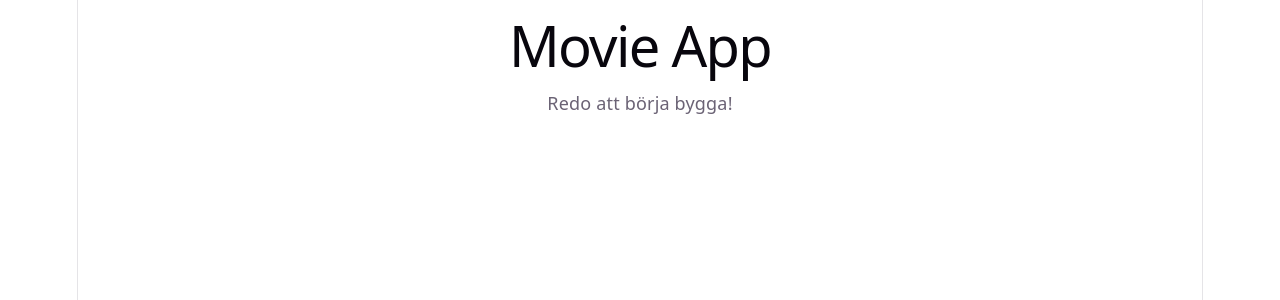
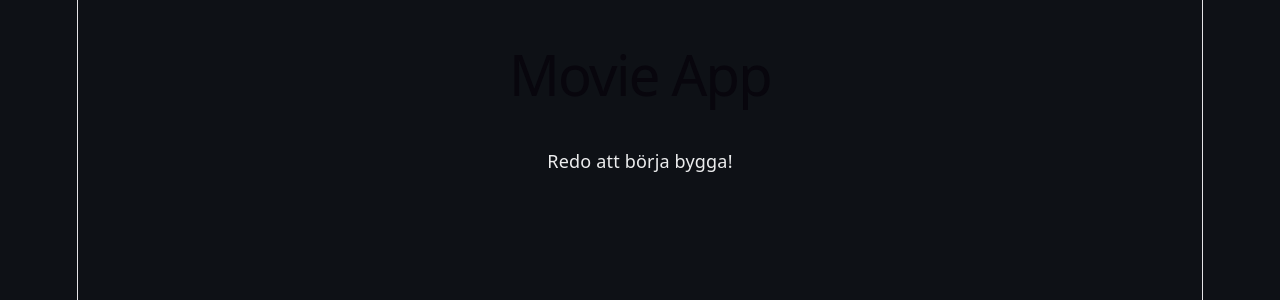
Before and after one commit to Burra17/movie-app, a React (Vite) app: page / in a window 1280 px wide. Shown: the top 300 px of the page. Built offline with nearby package versions, Linux system fonts and the light colour scheme.

Commit message:
Satt upp Material UI-tema med colors, theme och CssBaseline

```diff
--- a/src/main.tsx
+++ b/src/main.tsx
@@ -1,10 +1,20 @@
 import { StrictMode } from 'react';
 import { createRoot } from 'react-dom/client';
+import CssBaseline from '@mui/material/CssBaseline';
+import { ThemeProvider } from '@mui/material/styles';
+import App from './App.tsx';
+import { theme } from './styles/theme';
 import './index.css';
-import App from './App.tsx';
 
 createRoot(document.getElementById('root')!).render(
   <StrictMode>
-    <App />
+    {/* ThemeProvider gör temat tillgängligt för alla komponenter längre ner i trädet. */}
+    <ThemeProvider theme={theme}>
+      {/* CssBaseline nollställer webbläsarens standardstilar (t.ex. marginalen på
+          body) och målar bakgrunden med palette.background.default. Den måste
+          ligga innanför ThemeProvider för att komma åt temats färger. */}
+      <CssBaseline />
+      <App />
+    </ThemeProvider>
   </StrictMode>,
 );
--- a/src/styles/colors.tsx
+++ b/src/styles/colors.tsx
@@ -0,0 +1,33 @@
+/**
+ * Projektets råa färgvärden. Det här är enda stället i kodbasen där en hex-kod
+ * får stå skriven — allt annat hämtar färgerna via temat i theme.tsx.
+ */
+export const colors = {
+  // Bakgrunder. Helsvart ger hård kontrast mot vit text, därför en mörk blågrå
+  // botten och ett ljusare lager för kort och paneler som ska lyfta från sidan.
+  backgroundDefault: '#0E1116',
+  backgroundPaper: '#171C24',
+
+  // Accentfärg för knappar, aktiva länkar och fokusmarkeringar. Nyansen är vald
+  // så att vit text på färgen når WCAG AA (4.7:1) — en ljusare röd hade sett
+  // piggare ut men fallit under gränsen.
+  primaryMain: '#D33A40',
+  primaryLight: '#E8676C',
+  primaryDark: '#9E2A2E',
+
+  // Sekundär accent för betyg och etiketter. Ska synas utan att konkurrera med
+  // den primära färgen. MUI väljer automatiskt mörk text ovanpå den här.
+  secondaryMain: '#F5B53F',
+  secondaryLight: '#FFC96B',
+  secondaryDark: '#C08A22',
+
+  // Text. Ren vit (#FFFFFF) flimrar mot mörk bakgrund, därför en bruten vit.
+  // Den sekundära nyansen används för metadata som årtal och speltid.
+  textPrimary: '#ECEDEE',
+  textSecondary: '#9BA1A6',
+
+  // Statusfärger och avgränsare.
+  error: '#FF6369',
+  success: '#46A758',
+  divider: 'rgba(255, 255, 255, 0.12)',
+} as const;
--- a/src/styles/theme.tsx
+++ b/src/styles/theme.tsx
@@ -0,0 +1,66 @@
+import { createTheme } from '@mui/material/styles';
+import { colors } from './colors';
+
+/**
+ * Appens bastema. Varje komponent hämtar sina färger, avstånd och typsnitt
+ * härifrån — via sx-propen, styled() eller useTheme() — så att en ändring här
+ * slår igenom i hela appen.
+ */
+export const theme = createTheme({
+  palette: {
+    // 'dark' gör mer än att byta bakgrund: MUI räknar om skuggor, hover-lägen
+    // och disabled-färger så att de fungerar mot en mörk yta.
+    mode: 'dark',
+    primary: {
+      main: colors.primaryMain,
+      light: colors.primaryLight,
+      dark: colors.primaryDark,
+    },
+    secondary: {
+      main: colors.secondaryMain,
+      light: colors.secondaryLight,
+      dark: colors.secondaryDark,
+    },
+    background: {
+      default: colors.backgroundDefault,
+      paper: colors.backgroundPaper,
+    },
+    text: {
+      primary: colors.textPrimary,
+      secondary: colors.textSecondary,
+    },
+    error: { main: colors.error },
+    success: { main: colors.success },
+    divider: colors.divider,
+  },
+
+  // Rundade hörn på kort, knappar och dialoger. MUI multiplicerar värdet på
+  // vissa komponenter, så 8 ger 8px på en knapp och mer på ett kort.
+  shape: {
+    borderRadius: 8,
+  },
+
+  typography: {
+    // Systemtypsnitt istället för ett webbtypsnitt: inget extra nätverksanrop
+    // och ingen textflimring medan sidan laddar.
+    fontFamily: "system-ui, 'Segoe UI', Roboto, Helvetica, Arial, sans-serif",
+    h1: { fontSize: '2.5rem', fontWeight: 700 },
+    h2: { fontSize: '2rem', fontWeight: 700 },
+    h3: { fontSize: '1.5rem', fontWeight: 600 },
+    // Filmtitlar under postrar blir långa och behöver tätare radavstånd.
+    subtitle1: { fontSize: '1rem', fontWeight: 600, lineHeight: 1.3 },
+  },
+
+  components: {
+    MuiButton: {
+      styleOverrides: {
+        // MUI versalerar knapptext som standard. Filmtitlar och knappar blir
+        // lättare att läsa med vanlig skiftläge.
+        root: {
+          textTransform: 'none',
+          fontWeight: 600,
+        },
+      },
+    },
+  },
+});
```
